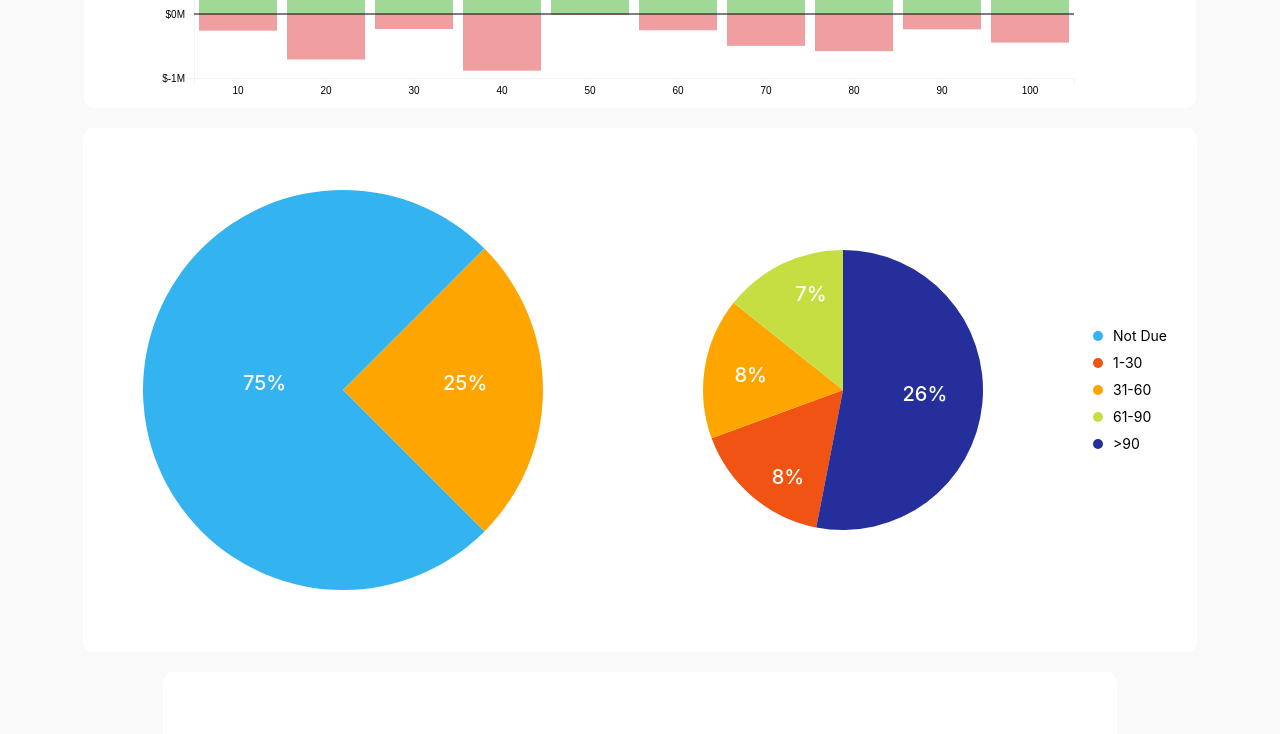
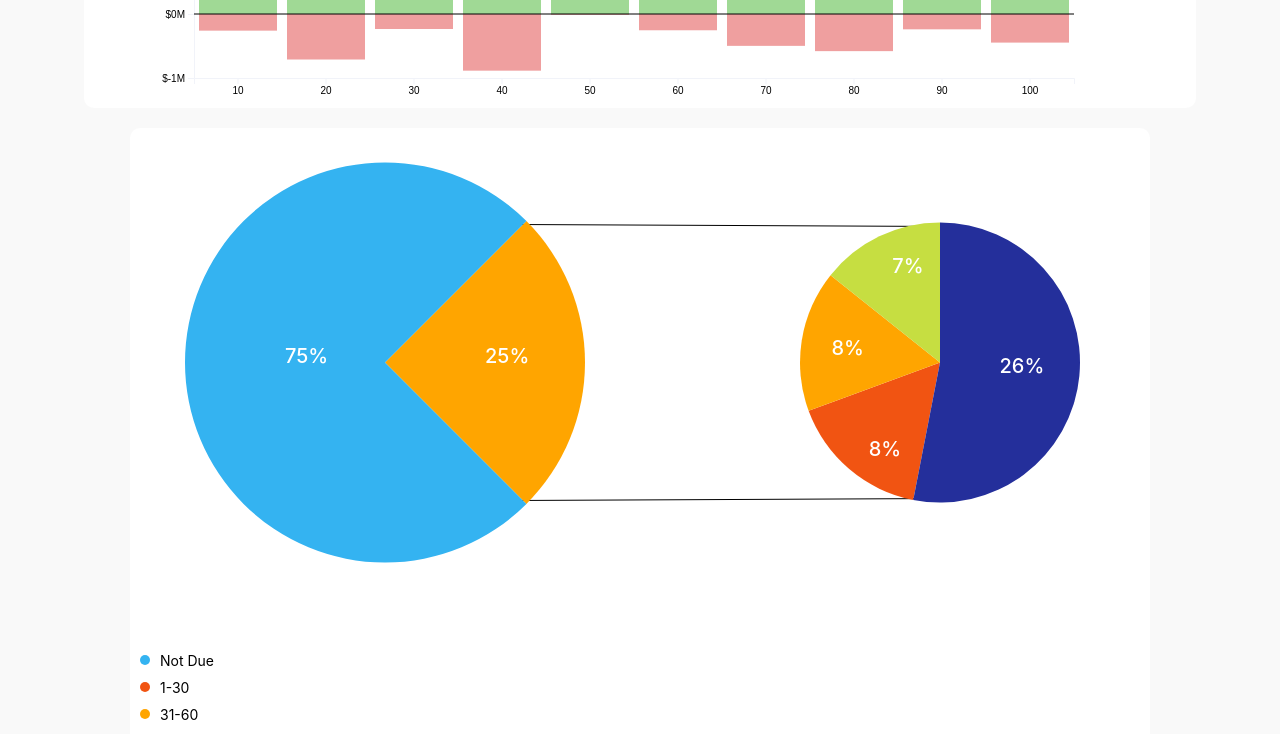
Before and after one commit to anushka-mydash/charts, a React (Create React App) app: page / in a window 1280 px wide. Shown: the part 2140-2874 px from the top of the page. Built offline with nearby package versions, Linux system fonts and the light colour scheme.

Commit message:
mock api added

```diff
--- a/src/App.js
+++ b/src/App.js
@@ -24,6 +24,8 @@ import {
 
 import SmallPieChart from './components/SmallPieChart'
 import ProgressBars from './components/ProgressBars'
+import MultiplePies from './components/MultiplePies'
+import Legends from './components/Legends/Legends'
 
 export default function App() {
   const [data, setData] = useState([]);
@@ -62,13 +64,16 @@ export default function App() {
         </div>
 
         <div className={classes.flexDiv}>
-          <PieChart
+          {/* <PieChart
             data={pieChartData}
           />
           <SmallPieChart
             data={pieChartData}
           />
-          <Legend data={pieChartData} />
+          <Legend data={pieChartData} /> */}
+          <MultiplePies />
+          {/* <Legends data={pieChartData} /> */}
+
         </div>
 
         <div className={classes.flexDiv}>
--- a/src/components/MultiplePies.jsx
+++ b/src/components/MultiplePies.jsx
@@ -1,5 +1,4 @@
 import React, { useRef, useEffect } from "react";
-import { useResizeObserver } from "../utils/resizeObserver";
 import Legends from "./Legends/Legends";
 import PieChart from "./PieChart";
 import SmallPieChart from "./SmallPieChart";
@@ -9,27 +8,25 @@ export default function MultiplePies({ data }) {
     const selectedSvg = useRef();
     const svgWrapper = useRef();
 
-    const dimensions = useResizeObserver(svgWrapper);
-
-    useEffect(() => {
-        if (!dimensions) {
-            return;
-        }
-    }, [dimensions])
 
     return (
-        <div ref={svgWrapper} style={{ minWidth: "500px", minHeight: "300px" }}>
+        <div ref={svgWrapper} style={{ minWidth: "1000px", minHeight: "400px" }}>
             <svg
                 ref={selectedSvg}
                 style={{ width: "100%", minHeight: "500px", flex: 0.4 }}
             >
+                <PieChart
+                    data={pieChartData}
+                    selectedSvg={selectedSvg}
+                    svgWrapper={svgWrapper}
+                />
+                <SmallPieChart
+                    data={pieChartData}
+                    selectedSvg={selectedSvg}
+                    svgWrapper={svgWrapper}
+                />
             </svg>
-            <PieChart
-                data={pieChartData}
-            />
-            <SmallPieChart
-                data={pieChartData}
-            />
+
             <Legends data={pieChartData} />
         </div>)
 }
--- a/src/components/PieChart.jsx
+++ b/src/components/PieChart.jsx
@@ -4,9 +4,7 @@ import { useResizeObserver } from "../utils/resizeObserver";
 import { degToRad } from "../utils/utils";
 // import classes from "../styles.module.scss"
 
-export default function PieChart({ data }) {
-    const selectedSvg = useRef();
-    const svgWrapper = useRef();
+export default function PieChart({ data, selectedSvg, svgWrapper }) {
 
     const dimensions = useResizeObserver(svgWrapper);
 
@@ -14,9 +12,12 @@ export default function PieChart({ data }) {
         if (!dimensions) {
             return;
         }
-        const margin = 0;
-        const chartWidth = dimensions.width - margin;
-        const chartHeight = dimensions.height - margin;
+        const margin = {
+            top: 20,
+            left: 200
+        };
+        const chartWidth = dimensions.width - margin.top;
+        const chartHeight = dimensions.height - margin.left;
         const radius = 200
 
         let chartData1 = data.filter((d) => d.label === "Not Due")
@@ -35,24 +36,24 @@ export default function PieChart({ data }) {
         const svg = d3.select(selectedSvg.current);
 
         const g = svg.append("g")
-            .attr("transform", "translate(" + (chartWidth / 2) + "," + chartHeight / 2 + ")")
+            .attr("transform", "translate(" + (chartWidth / 4) + "," + chartHeight / 2 + ")")
 
-        // g
-        //     .append("line")
-        //     .attr("x1", 60)
-        //     .attr("y1", -(chartHeight - radius) / 1.7)
-        //     .attr("x2", 350)
-        //     .attr("y2", -chartHeight / 4)
-        //     .attr("fill", "none")
-        //     .attr("stroke", "#000")
-        // g
-        //     .append("line")
-        //     .attr("x1", 60)
-        //     .attr("y1", (chartHeight - radius) / 1.7)
-        //     .attr("x2", 350)
-        //     .attr("y2", chartHeight / 4)
-        //     .attr("fill", "none")
-        //     .attr("stroke", "#000")
+        g
+            .append("line")
+            .attr("x1", 60)
+            .attr("y1", -(chartHeight - radius) / 1.8)
+            .attr("x2", 550)
+            .attr("y2", -chartHeight / 3.3)
+            .attr("fill", "none")
+            .attr("stroke", "#000")
+        g
+            .append("line")
+            .attr("x1", 60)
+            .attr("y1", (chartHeight - radius) / 1.8)
+            .attr("x2", 550)
+            .attr("y2", chartHeight / 3.3)
+            .attr("fill", "none")
+            .attr("stroke", "#000")
 
         const arc0 = d3
             .arc()
@@ -117,14 +118,8 @@ export default function PieChart({ data }) {
             });
 
 
-    }, [dimensions, data])
+    }, [dimensions, data, selectedSvg])
 
     return (
-        <div ref={svgWrapper} style={{ minWidth: "500px", minHeight: "300px" }}>
-            <svg
-                ref={selectedSvg}
-                style={{ width: "100%", minHeight: "500px", flex: 0.4 }}
-            >
-            </svg>
-        </div>)
+        <></>)
 }
--- a/src/components/SmallPieChart.jsx
+++ b/src/components/SmallPieChart.jsx
@@ -3,9 +3,8 @@ import * as d3 from "d3";
 import { useResizeObserver } from "../utils/resizeObserver";
 // import classes from "../styles.module.scss"
 
-export default function SmallPieChart({ data }) {
-    const selectedSvg = useRef();
-    const svgWrapper = useRef();
+export default function SmallPieChart({ data, selectedSvg, svgWrapper }) {
+
 
     const dimensions = useResizeObserver(svgWrapper);
 
@@ -16,9 +15,12 @@ export default function SmallPieChart({ data }) {
         //  eslint-disable-next-line
         data = data.filter((d) => d.label !== "Not Due");
 
-        const margin = 0;
-        const chartWidth = dimensions.width;
-        const chartHeight = dimensions.height - margin;
+        const margin = {
+            top: 600,
+            left: 200
+        };
+        const chartWidth = dimensions.width + margin.top;
+        const chartHeight = dimensions.height - margin.left;
         const radius = 150
 
         const svg = d3.select(selectedSvg.current);
@@ -59,11 +61,5 @@ export default function SmallPieChart({ data }) {
     }, [dimensions, data])
 
     return (
-        <div ref={svgWrapper} style={{ minWidth: "500px", minHeight: "300px" }}>
-            <svg
-                ref={selectedSvg}
-                style={{ width: "100%", minHeight: "500px" }}
-            >
-            </svg>
-        </div>)
+        <></>)
 }
```
Also changed, not shown: .mockend.json (added).
